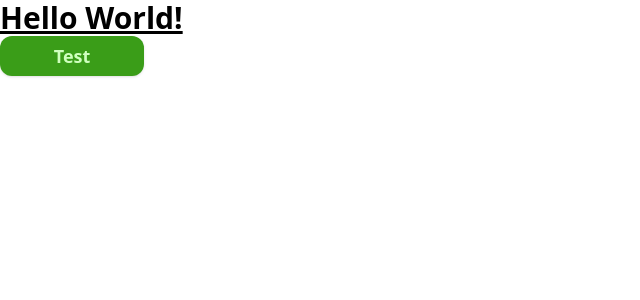
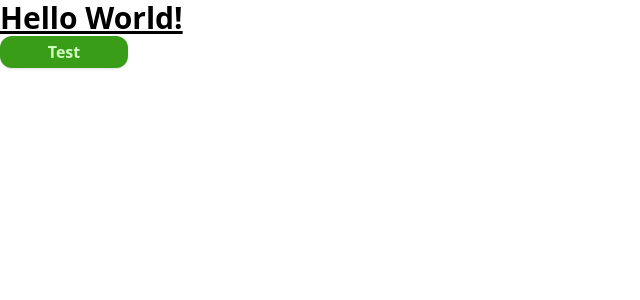
Before and after one commit to muxi-mini-project/2025-Muxi-Team-auditor-FrontEnd, a React (Vite) app: page / in a window 1280 px wide. Shown: the top 300 px of the page, without its empty margins (0-640 px from the left). Built offline with nearby package versions, Linux system fonts and the light colour scheme.

Commit message:
✨ feat(components): update Button

```diff
--- a/src/components/ui/Button.tsx
+++ b/src/components/ui/Button.tsx
@@ -5,24 +5,24 @@ import { cva, type VariantProps } from 'class-variance-authority';
 import { cn } from '@/utils/style';
 
 const buttonVariants = cva(
-  'inline-flex items-center justify-center gap-2 whitespace-nowrap rounded-md text-lg font-bold transition-colors focus-visible:outline-none focus-visible:ring-1 focus-visible:ring-ring disabled:pointer-events-none disabled:opacity-50 [&_svg]:pointer-events-none [&_svg]:size-4 [&_svg]:shrink-0',
+  'inline-flex items-center justify-center gap-2 whitespace-nowrap rounded-md text-md font-bold transition-colors focus-visible:outline-none focus-visible:ring-1 focus-visible:ring-ring disabled:pointer-events-none disabled:opacity-50 [&_svg]:pointer-events-none [&_svg]:size-4 [&_svg]:shrink-0',
   {
     variants: {
       variant: {
-        pass: 'bg-[#3A9D18] hover:bg-[#389A18] active:bg-[#369118] text-[#CFFFBE] shadow h-10 px-4 py-2 w-36 rounded-xl',
+        pass: 'bg-[#3A9D18] hover:bg-[#389A18] active:bg-[#369118] text-[#CFFFBE] shadow h-8 px-4 py-2 w-32 rounded-xl',
         pending:
-          'bg-[#D9D9D9] hover:bg-[#CCCCCC] active:bg-[#BFBFBF] text-foreground shadow h-10 px-4 py-2 w-36 rounded-xl',
+          'bg-[#D9D9D9] hover:bg-[#CCCCCC] active:bg-[#BFBFBF] text-foreground shadow h-8 px-4 py-2 w-32 rounded-xl',
         reject:
-          'bg-[#E75E1A] hover:bg-[#E45F1C] active:bg-[#D4581A] text-[#FBF5E2] shadow h-10 px-4 py-2 w-36 rounded-xl',
+          'bg-[#E75E1A] hover:bg-[#E45F1C] active:bg-[#D4581A] text-[#FBF5E2] shadow h-8 px-4 py-2 w-32 rounded-xl',
         confirm:
-          'bg-[#FFEECF] hover:bg-[#FFE1B1] active:bg-[#FFD596] text-foreground shadow h-10 px-4 py-2 w-36 rounded-xl',
+          'bg-[#FFEECF] hover:bg-[#FFE1B1] active:bg-[#FFD596] text-foreground shadow h-8 px-4 py-2 w-32 rounded-xl',
         complete:
-          'bg-[#F29E26] text-[#FFF8ED] shadow h-12 px-4 py-2 w-28 rounded-md text-md font-semibold',
+          'bg-[#F29E26] text-[#FFF8ED] shadow h-10 px-4 py-2 w-28 rounded-md text-md font-semibold',
         cancel:
-          'bg-[#FFEECF] text-foreground shadow h-12 px-4 py-2 w-28 rounded-md text-md font-semibold',
+          'bg-[#FFEECF] text-foreground shadow h-10 px-4 py-2 w-28 rounded-md text-md font-semibold',
         pagination:
-          'bg-[#FFEECF] hover:bg-[#FFE1B1] active:bg-[#FFD596] text-[#AF6600] shadow h-10 px-4 py-2 w-36 rounded-xl',
-        ai: 'bg-[#F9C640] hover:bg-[#F8BD20] active:bg-[#F7B508] text-white shadow h-10 px-4 py-2 w-36 rounded-xl',
+          'bg-[#FFEECF] hover:bg-[#FFE1B1] active:bg-[#FFD596] text-[#AF6600] shadow h-8 px-4 py-2 w-32 rounded-xl',
+        ai: 'bg-[#F9C640] hover:bg-[#F8BD20] active:bg-[#F7B508] text-white shadow h-8 px-4 py-2 w-32 rounded-xl',
       },
     },
     defaultVariants: {
--- a/src/pages/components/index.tsx
+++ b/src/pages/components/index.tsx
@@ -16,7 +16,7 @@ export default function Page() {
       <Button variant="confirm">CONFIRM</Button>
       <Button variant="complete">COMPLETE</Button>
       <Button variant="cancel">CANCEL</Button>
-      <Button variant="pagination">◀ PREVIOUS</Button>
+      <Button variant="pagination">◀ PREV</Button>
       <Button variant="pagination">NEXT ▶</Button>
       <Button variant="ai">AI终审</Button>
       <StatusCheckbox variant="done"></StatusCheckbox>
```
